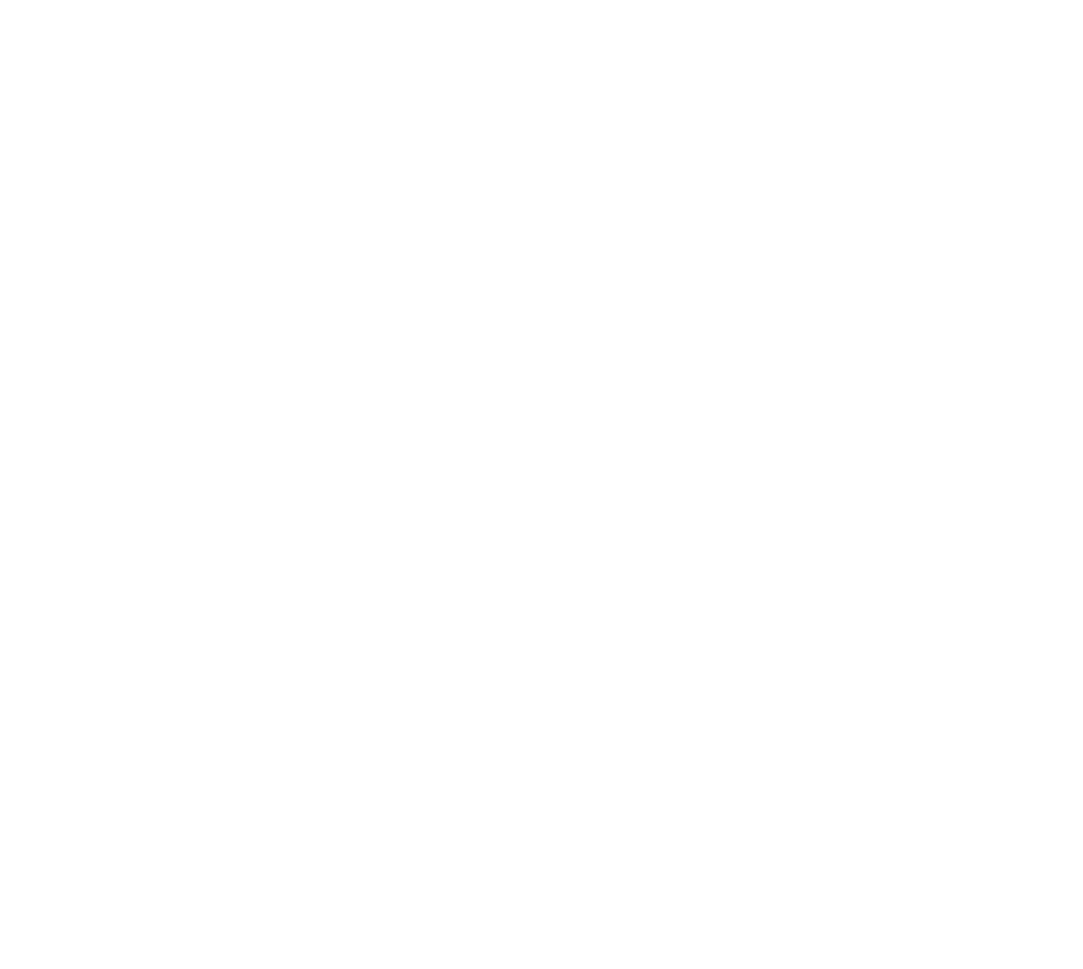
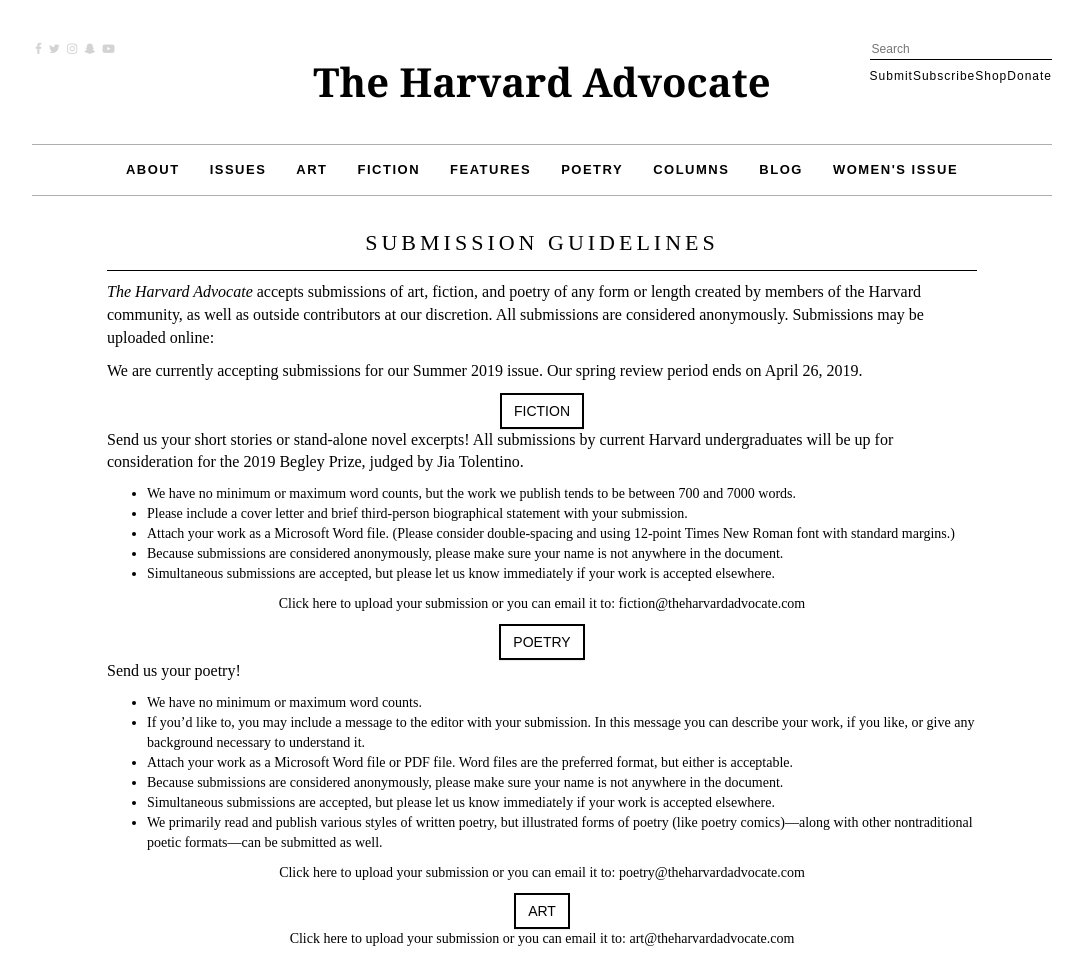
Before and after one commit to serenadavis/main-website, a Gatsby site: page /submit in a window 1280 px wide. Before the commit this address had no page. Shown: the whole page, without its empty margins (98-1181 px from the left). Before the commit the page ends 800 px from the top, so only its background shows below. Built offline with nearby package versions, Linux system fonts and the light colour scheme; Gatsby itself is replaced by a stand-in of ours; some packages are replaced by stand-ins of ours.

Commit message:
Added submit page

```diff
--- a/src/components/header.js
+++ b/src/components/header.js
@@ -28,7 +28,7 @@
 
                     <ul className="search-form-links list-unstyled">
                         <li>
-                        <a className="no-decoration top-line" href="{% url 'submit' %}">Submit</a>
+                        <Link className="no-decoration top-line" to="/submit">Submit</Link>
                         <a className="no-decoration top-line" href="{% url 'subscribe' %}">Subscribe</a>
                         <a className="no-decoration top-line" href="{% url 'shop' %}">Shop</a>
                         <Link className="no-decoration top-line" to="/donate">Donate</Link>
--- /dev/null
+++ b/src/pages/submit.js
@@ -0,0 +1,49 @@
+import React from "react"
+import Layout from "../components/layout"
+
+export default () => (
+    <Layout>
+        <div class="container">
+            <h1 class="header">SUBMISSION GUIDELINES</h1>
+            <p><i>The Harvard Advocate</i> accepts submissions of art, fiction, and poetry of any form or length created by members of the Harvard community, as well as outside contributors at our discretion. All submissions are considered anonymously. Submissions may be uploaded online:</p>
+            <p>We are currently accepting submissions for our Summer 2019 issue. Our spring review period ends on April 26, 2019.</p>
+            <div class="center">
+                <a href="https://docs.google.com/forms/d/e/1FAIpQLSdHCYzDkX4ZAuip4NwjCeWXODfQSrheQDGEcgFApdhLrF35sg/viewform?usp=sf_link" class="btn btn-primary btn-150th" target="_blank">FICTION</a>
+            </div>
+            <p><span style={{fontWeight: 400}}>Send us your short stories or stand-alone novel excerpts! All submissions by current Harvard undergraduates will be up for consideration for the 2019 Begley Prize, judged by Jia Tolentino.</span></p>
+            <ul>
+            <li style={{fontWeight: 400}}><span style={{fontWeight: 400}}>We have no minimum or maximum word counts, but the work we publish tends to be between 700 and 7000 words.</span></li>
+            <li style={{fontWeight: 400}}><span style={{fontWeight: 400}}>Please include a cover letter and brief third-person biographical statement with your submission.</span></li>
+            <li style={{fontWeight: 400}}><span style={{fontWeight: 400}}>Attach your work as a Microsoft Word file. (Please consider double-spacing and using 12-point Times New Roman font with standard margins.)</span></li>
+            <li style={{fontWeight: 400}}><span style={{fontWeight: 400}}>Because submissions are considered anonymously, please make sure your name is not anywhere in the document.</span></li>
+            <li style={{fontWeight: 400}}><span style={{fontWeight: 400}}>Simultaneous submissions are accepted, but please let us know immediately if your work is accepted elsewhere.</span></li>
+            </ul>
+            <div class="center">
+                Click <a href="https://docs.google.com/forms/d/e/1FAIpQLSdHCYzDkX4ZAuip4NwjCeWXODfQSrheQDGEcgFApdhLrF35sg/viewform?usp=sf_link" target="_blank">here</a> to upload your submission or you can email it to: <a  href="mailto:fiction@theharvardadvocate.com ">fiction@theharvardadvocate.com </a>
+            </div>
+            <p></p>
+            <div class="center">
+                <a href="https://docs.google.com/forms/d/e/1FAIpQLSfMcuyiu8TM0AUSnOjCvUvA59lWIfVYgvJ-8uX_RgIRjKuypA/viewform?usp=sf_link" class="btn btn-primary btn-150th" target="_blank">POETRY</a>
+            </div>
+            <p><span style={{fontWeight: 400}}>Send us your poetry!</span></p>
+            <ul>
+            <li style={{fontWeight: 400}}><span style={{fontWeight: 400}}>We have no minimum or maximum word counts.</span></li>
+            <li style={{fontWeight: 400}}><span style={{fontWeight: 400}}>If you&rsquo;d like to, you may include a message to the editor with your submission. In this message you can describe your work, if you like, or give any background necessary to understand it.</span></li>
+            <li style={{fontWeight: 400}}><span style={{fontWeight: 400}}>Attach your work as a Microsoft Word file or PDF file. Word files are the preferred format, but either is acceptable. </span></li>
+            <li style={{fontWeight: 400}}><span style={{fontWeight: 400}}>Because submissions are considered anonymously, please make sure your name is not anywhere in the document.</span></li>
+            <li style={{fontWeight: 400}}><span style={{fontWeight: 400}}>Simultaneous submissions are accepted, but please let us know immediately if your work is accepted elsewhere.</span></li>
+            <li style={{fontWeight: 400}}><span style={{fontWeight: 400}}>We primarily read and publish various styles of written poetry, but illustrated forms of poetry (like poetry comics)&mdash;along with other nontraditional poetic formats&mdash;can be submitted as well. </span></li>
+            </ul>
+            <div class="center">
+                Click <a href="https://docs.google.com/forms/d/e/1FAIpQLSfMcuyiu8TM0AUSnOjCvUvA59lWIfVYgvJ-8uX_RgIRjKuypA/viewform?usp=sf_link" target="_blank">here</a> to upload your submission or you can email it to: <a  href="mailto:poetry@theharvardadvocate.com ">poetry@theharvardadvocate.com </a>
+            </div>
+            <p></p>
+            <div class="center">
+                <a href="https://docs.google.com/forms/d/e/1FAIpQLSef_QSgKgXlagI-MPmkXclEfr-Cpi025ulL4sf3wFs8RKtuMA/viewform?usp=sf_link" class="btn btn-primary btn-150th" target="_blank">ART</a>
+            </div>
+            <div class="center">
+                Click <a href="https://docs.google.com/forms/d/e/1FAIpQLSef_QSgKgXlagI-MPmkXclEfr-Cpi025ulL4sf3wFs8RKtuMA/viewform?usp=sf_link" target="_blank">here</a> to upload your submission or you can email it to: <a  href="mailto:art@theharvardadvocate.com ">art@theharvardadvocate.com </a>
+            </div>
+        </div>
+    </Layout>
+)
```
